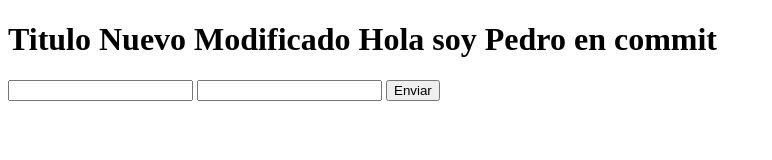
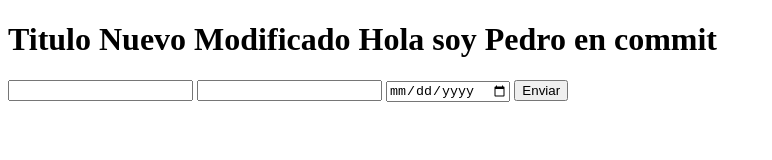
Before and after one commit to lalaflan/Version2, a plain HTML site: page index.html in a window 1280 px wide. Shown: the whole page, without its empty margins (0-772 px from the left). Drawn offline with Linux system fonts and the light colour scheme.

Commit message:
Tercer commit de prueba

```diff
--- a/index.html
+++ b/index.html
@@ -13,6 +13,7 @@
 <form action="#" method="get">
     <input type="text" name="firstName" id="firstName">
     <input type="text" name="LastName" id="LastName">
+    <input type="date" name="age" id="age">
 
     <input type="button" value="Enviar">
 
```
